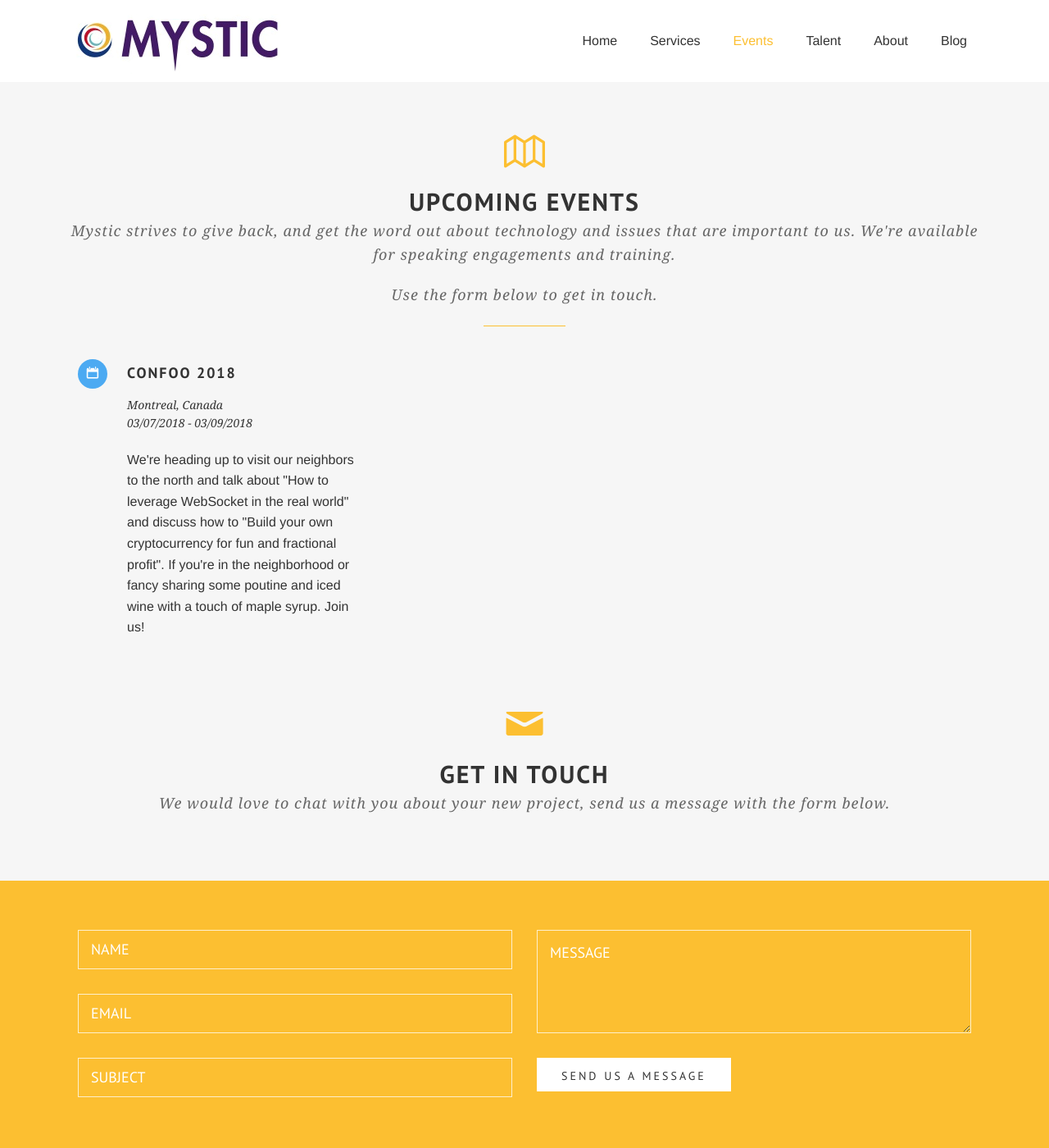
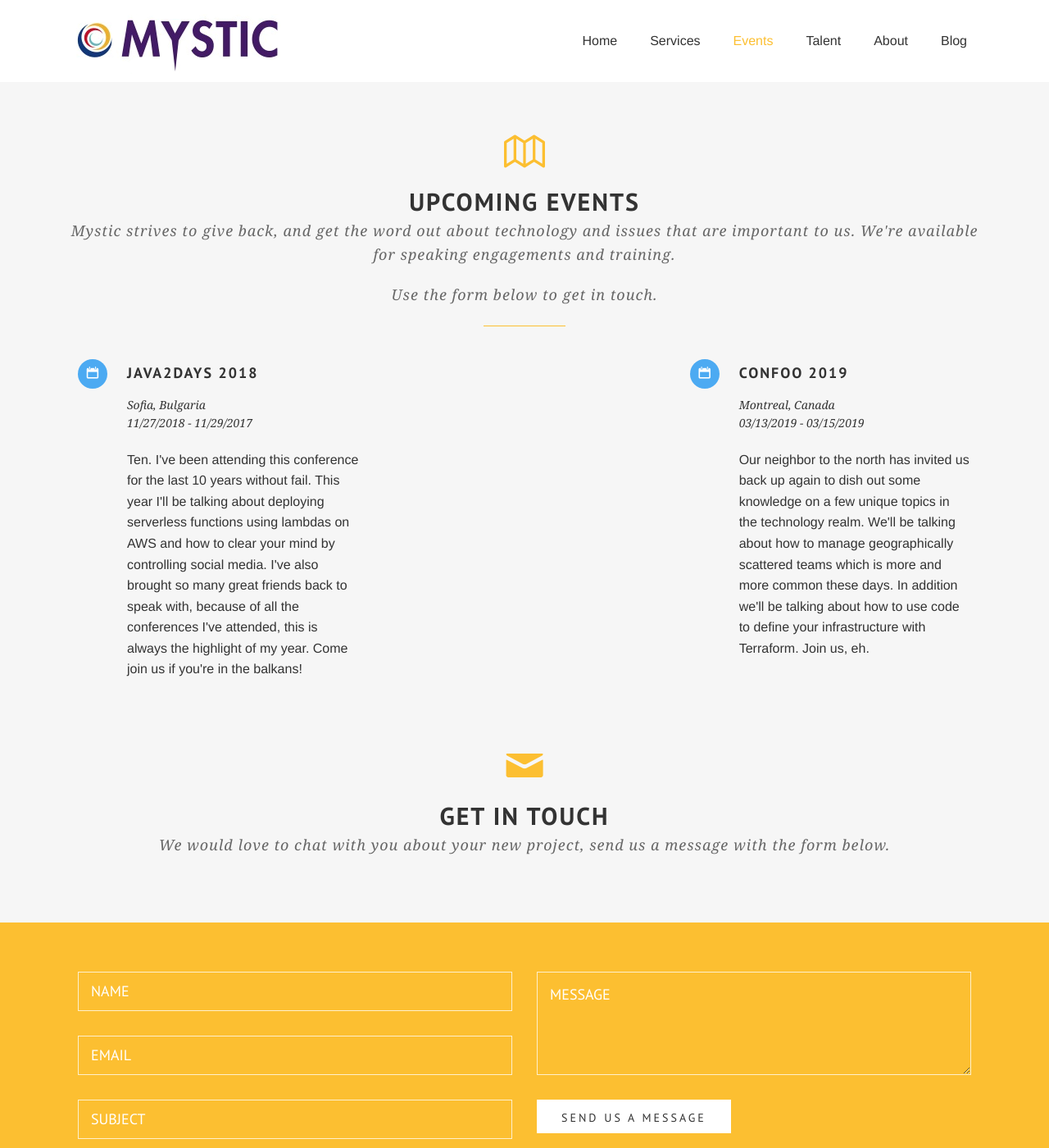
Before and after one commit to mysticcoders/www, a Jekyll site: the page built from events.html, in a window 1280 px wide and 1400 px high. Shown: the whole window at 82% size. Built offline with Jekyll 4.4.1, drawn with Linux system fonts in a browser that asks for light colours; some web fonts are replaced; comment, search, counter and statistics services are not loaded; some of the changed text lies outside the part shown.

Commit message:
updating events on the mystic page

```diff
--- a/events.html
+++ b/events.html
@@ -3,6 +3,22 @@ layout: default
 title: Events, Speaking, Training | Mystic
 section_id: events
 events:
+  -
+    - title: Java2Days 2018
+      location: Sofia, Bulgaria
+      icon: calendar
+      dates: 11/27/2018 - 11/29/2017
+      desc:
+        Ten. I've been attending this conference for the last 10 years without fail. This year I'll be talking about deploying serverless functions using lambdas on AWS and how to clear your mind by controlling social media. I've also brought so many great friends back to speak with, because of all the conferences I've attended, this is always the highlight of my year. Come join us if you're in the balkans!
+    - title: ConFoo 2019
+      location: Montreal, Canada
+      icon: calendar
+      dates: 03/13/2019 - 03/15/2019
+      desc:
+        Our neighbor to the north has invited us back up again to dish out some knowledge on a few unique topics in the technology realm. We'll be talking about how to manage geographically scattered teams which is more and more common these days. In addition we'll be talking about how to use code to define your infrastructure with Terraform.
+
+        Join us, eh.
+archive_events:
   -
     - title: ConFoo 2018
       location: Montreal, Canada
@@ -11,10 +27,8 @@ events:
       desc:
         We're heading up to visit our neighbors to the north and talk about "How to leverage WebSocket in the real world" and discuss how to "Build your own cryptocurrency for fun and fractional profit".
         If you're in the neighborhood or fancy sharing some poutine and iced wine with a touch of maple syrup. Join us!
-archive_events:
-  -
     - title: Java2Days 2017
-      location: Sofia, Bulgarian
+      location: Sofia, Bulgaria
       icon: calendar
       dates: 10/17/2017 - 10/19/2017
       desc:
```
